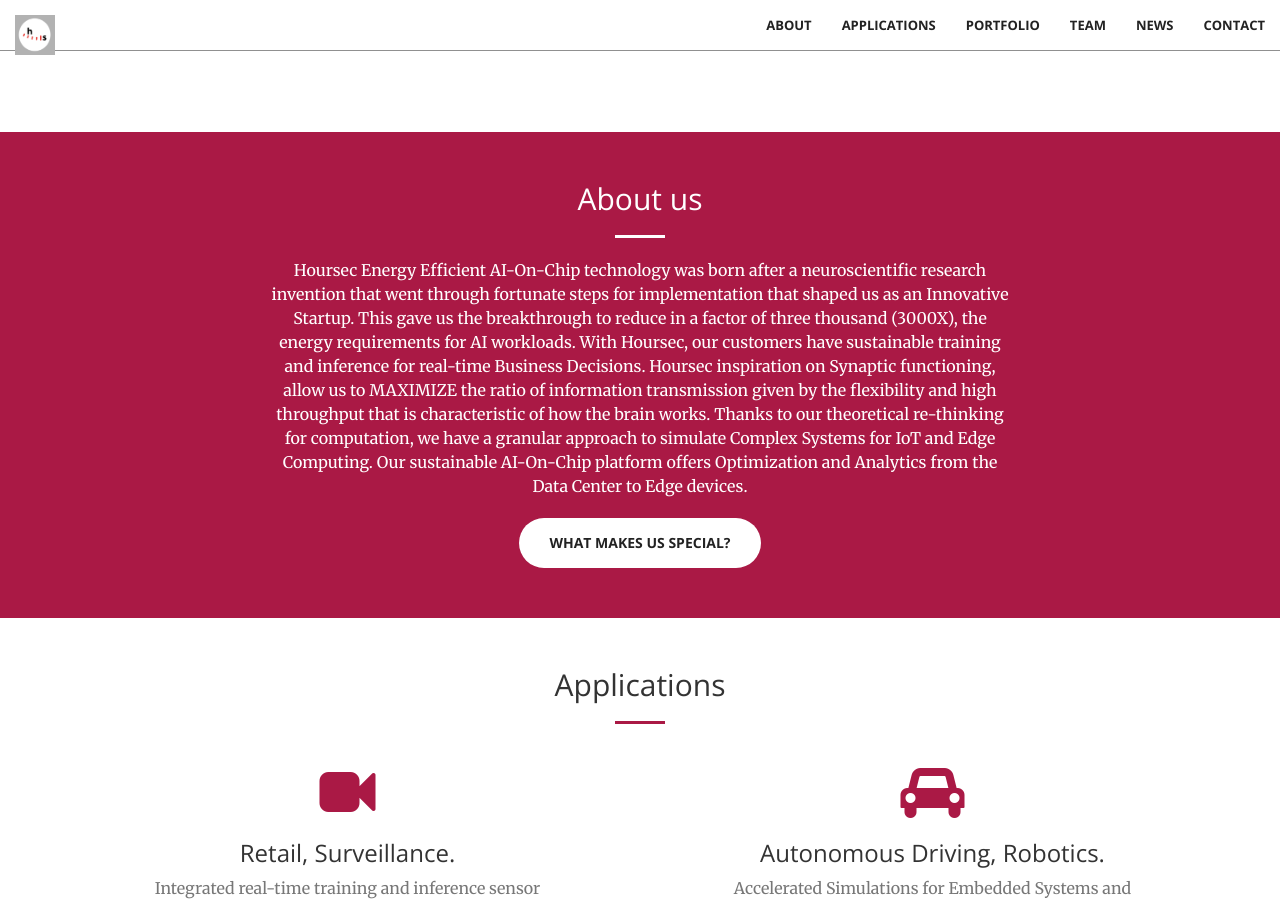
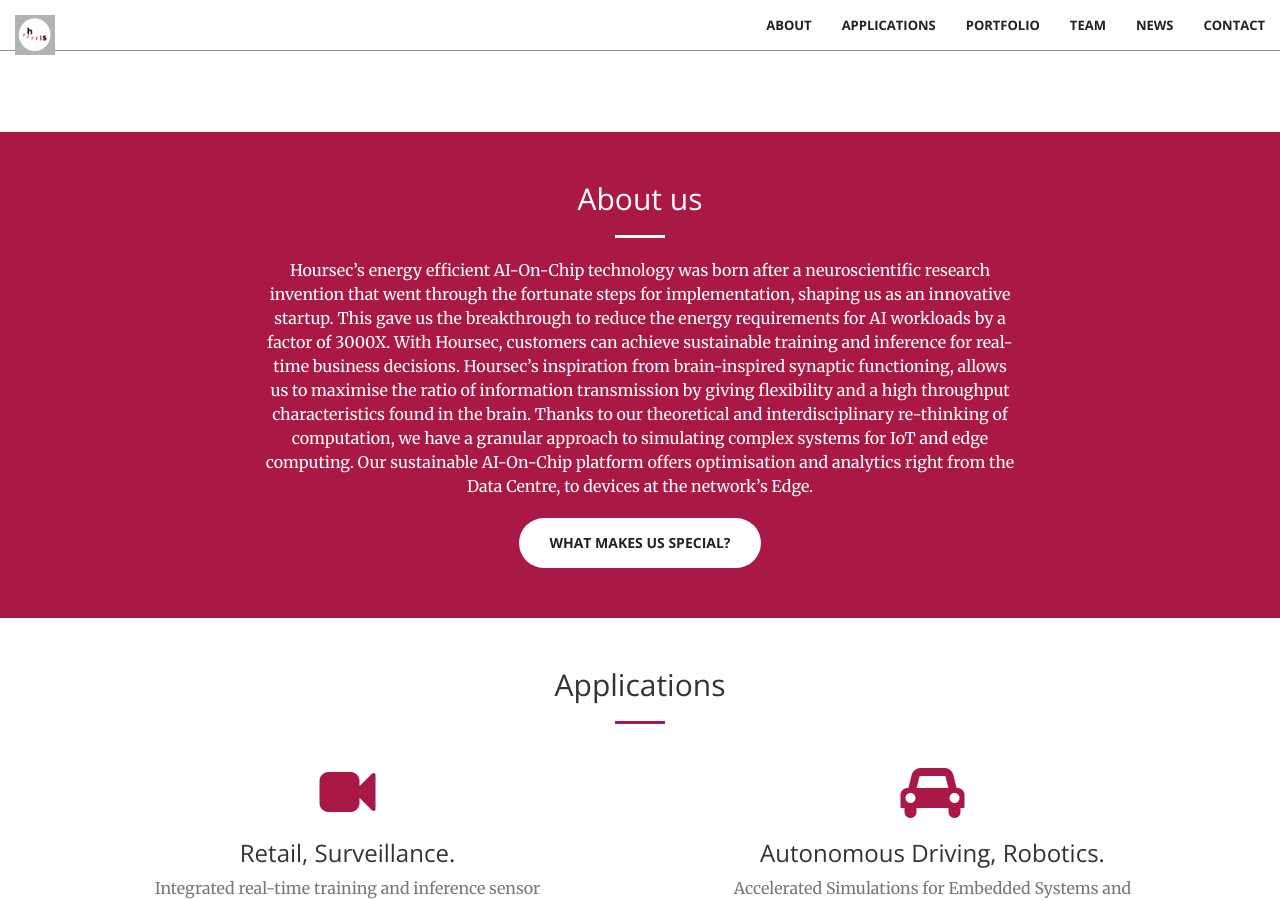
Before and after one commit to hoursec/github.io, a Jekyll site: the page built from index.html, in a window 1280 px wide and 900 px high, scrolled down 768 px. Built offline with Jekyll 4.4.1, drawn with Linux system fonts in a browser that asks for light colours.

Commit message:
Update call-to-action.html

```diff
--- a/_includes/call-to-action.html
+++ b/_includes/call-to-action.html
@@ -5,13 +5,15 @@
                 <h2 class="section-heading">About us</h2>
                 <hr class="light">
                 <p class="text-center">
-			Hoursec Energy Efficient AI-On-Chip technology was born after a neuroscientific research invention that went through fortunate steps for
-			implementation that shaped us as an Innovative Startup. This gave us the breakthrough to reduce in a factor of three thousand (3000X), the
-			energy requirements for AI workloads. With Hoursec, our customers have sustainable training and inference for real-time Business Decisions.
-			Hoursec inspiration on Synaptic functioning, allow us to MAXIMIZE the ratio of information transmission given by the flexibility and high
-			throughput that is characteristic of how the brain works. Thanks to our theoretical re-thinking for computation, we have a granular approach
-			to simulate Complex Systems for IoT and Edge Computing. Our sustainable AI-On-Chip platform offers Optimization and Analytics from the Data
-			Center to Edge devices.
+			Hoursec’s energy efficient AI-On-Chip technology was born after a neuroscientific research invention that
+			went through the fortunate steps for implementation, shaping us as an innovative startup. This gave us the
+			breakthrough to reduce the energy requirements for AI workloads by a factor of 3000X. With Hoursec,
+			customers can achieve sustainable training and inference for real-time business decisions. Hoursec’s
+			inspiration from brain-inspired synaptic functioning, allows us to maximise the ratio of information
+			transmission by giving flexibility and a high throughput characteristics found in the brain. Thanks to
+			our theoretical and interdisciplinary re-thinking of computation, we have a granular approach to
+			simulating complex systems for IoT and edge computing. Our sustainable AI-On-Chip platform offers
+			optimisation and analytics right from the Data Centre, to devices at the network’s Edge.
                 </p>
 
                 <!--<a href="#contact" class="btn btn-default btn-xl">Get Started!</a>-->
```
